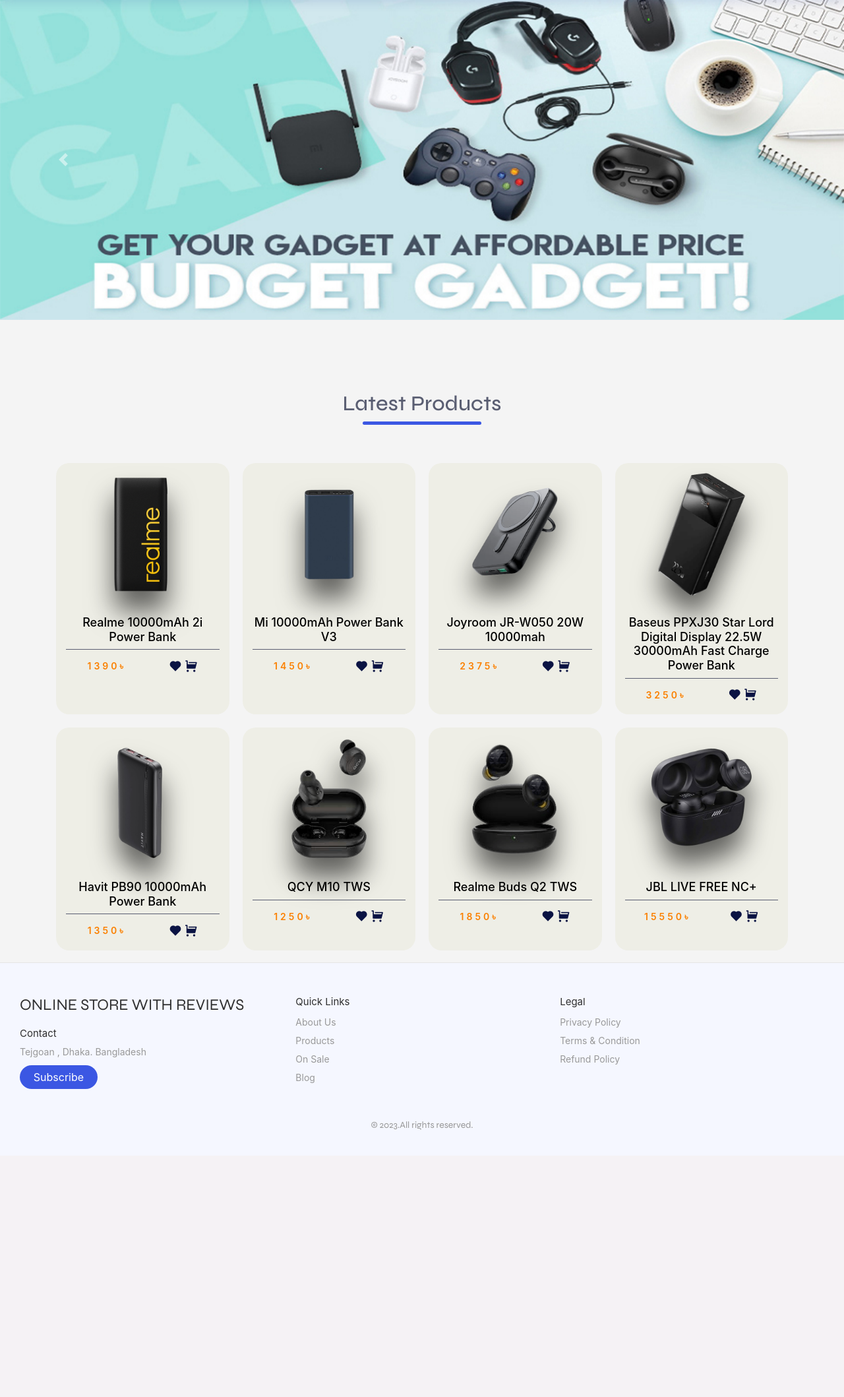
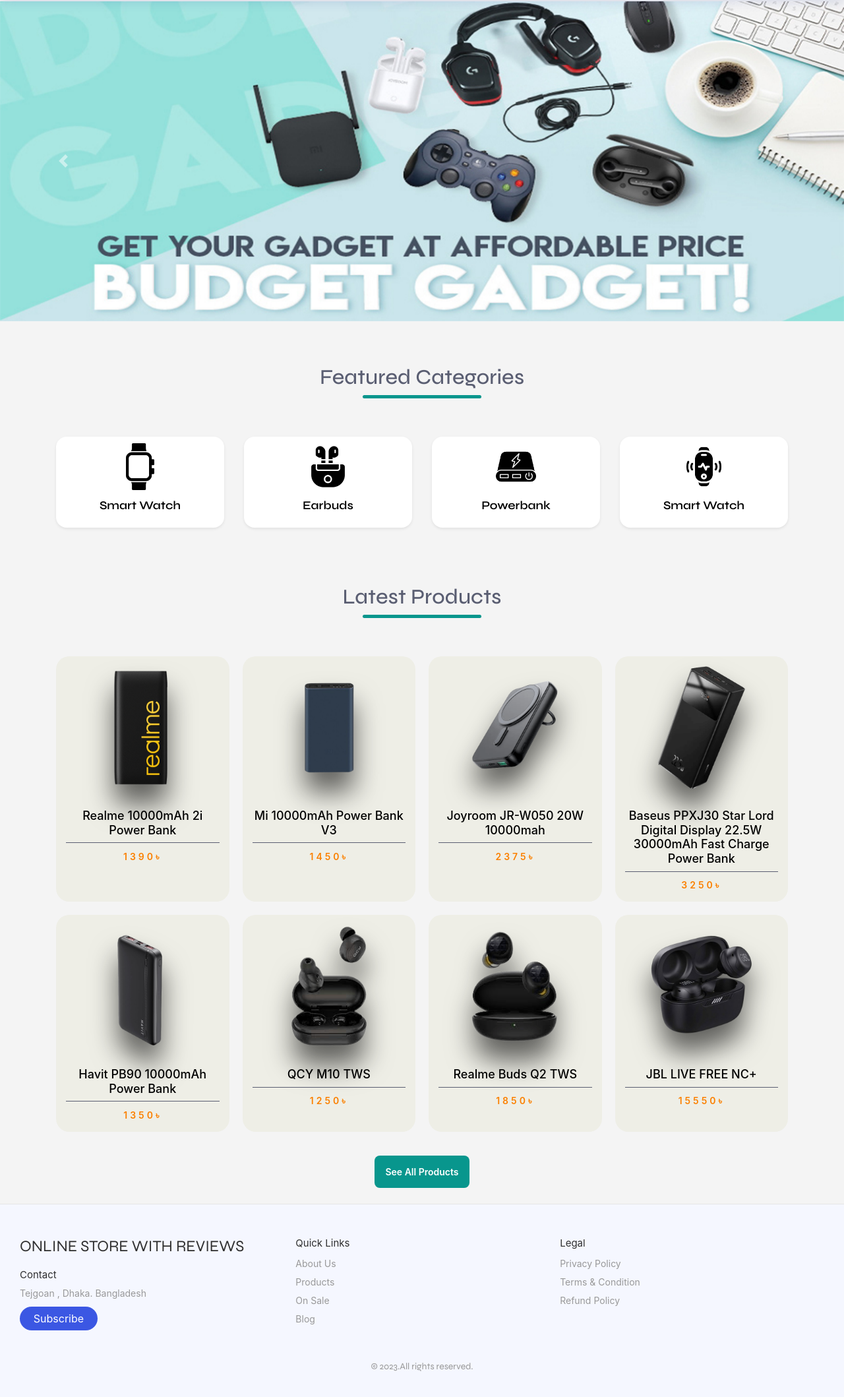
Before and after one commit to ashikulislamm/Online-Store-with-Reviews, a PHP site: page / in a window 1280 px wide. Shown: the part 88-2206 px from the top of the page at 66% size. Before the commit the page ends 1801 px from the top, so only its background shows below. Run offline with PHP 8.4, Linux system fonts and the light colour scheme; data comes from the database, SQL or seed files in the repository; grey boxes are pictures that could not be loaded.

Commit message:
Ui Edited

```diff
--- a/asset/css/style.css
+++ b/asset/css/style.css
@@ -7,7 +7,10 @@
 
   /*========== Colors ==========*/
   /*Color mode HSL(hue, saturation, lightness)*/
-  --first-color: hsl(230, 75%, 56%);
+  /*hsl(230, 75%, 56%)*/
+  --first-color: hsl(176, 90%, 31%);
+  --second-color : #fb8001;
+  --second--color-light: #f1973d;
   --title-color: hsl(230, 75%, 15%);
   --text-color: hsl(230, 12%, 40%);
   --body-color: hsl(230, 100%, 98%);
@@ -155,17 +159,33 @@ td {
   color: var(--title-color);
   cursor: pointer;
 }
-
+.seeAllBtn{
+  margin-bottom: 20px;
+  text-align: center;
+}
+.seeAll{
+  background-color: var(--first-color);
+  width: 100%;
+  color: #fff;
+  font-weight: var(--font-semi-bold);
+  padding: 1rem;
+  border-radius: 0.5rem;
+  cursor: pointer;
+  transition:  0.4s;
+}
+.seeAll:hover{
+  color: white;
+  box-shadow: 0 2px 16px hsla(230, 75%, 32%, 0.15);
+}
 /*=============== HEADER & NAV ===============*/
 .header {
-  position: sticky;
+  position: fixed;
   top: 0;
   left: 0;
   width: 100%;
   background-color: var(--body-color);
   box-shadow: 0 2px 16px hsla(230, 75%, 32%, 0.15);
   z-index: var(--z-fixed);
-
 }
 
 .nav {
@@ -202,78 +222,24 @@ td {
 :is(.nav__logo, .nav__search, .nav__login, .nav__toggle, .nav__link):hover {
   color: var(--first-color);
 }
-
-/*==========================Profile===============================*/
-.profileDiv {
-  height: 500px;
-  display: flex;
-  flex-direction: row;
+.carousel{
+  margin-top: 90px;
 }
-.left {
-  width: 40%;
-}
-.user-profile {
-  background: var(--container-color);
-  height: 195px;
-  margin-bottom: 10px;
-  box-shadow: 0 2px 16px hsla(230, 75%, 32%, 0.25);
-}
-.profileBtns {
-  background: var(--container-color);
-  height: 195px;
-  box-shadow: 0 2px 16px hsla(230, 75%, 32%, 0.25);
-  text-align: center;
-  padding-top: 30px;
-  align-items: center;
-  justify-content: center;
-}
-.profileBtns ul {
-  padding-right: 2rem;
-}
-.profileBtns ul li {
-  color: black;
-  border: 1px solid var(--first-color);
-  cursor: pointer;
-  margin: 10px 0px;
-  padding: 5px;
-}
-
-.profileBtns ul li:hover {
-  background: var(--first-color);
-  color: white;
-  transition: 0.4s;
-}
-
-.profile-details {
-  background: var(--container-color);
-  box-shadow: 0 2px 16px hsla(230, 75%, 32%, 0.25);
-  height: auto;
-  width: 60%;
-  margin-left: 10px;
-}
-.user-profile {
-  display: flex;
-  flex-direction: row;
-  justify-content: center;
-  align-items: center;
-}
-.info {
-  padding-left: 25px;
-}
-.user-profile p {
-  font-size: 15px;
-  margin: 0;
-}
-.avatar {
-  margin-left: 25px;
-}
-.det {
-  text-align: center;
-  padding-top: 20px;
-  display: none;
-}
-.det.show {
-  display: block;
+@media screen and (max-width: 1023px) {
+  .nav__menu {
+    position: fixed;
+    top: -100%;
+    left: 0;
+    background-color: var(--body-color);
+    box-shadow: 0 8px 16px hsla(230, 75%, 32%, 0.15);
+    width: 100%;
+    padding-block: 4.5rem 4rem;
+    transition: top 0.4s;
+    z-index: var(--z-fixed);
+  }
+  .carousel{
+    margin-top: 60px;
+  }
 }
 
 .nav__list {
@@ -683,6 +711,7 @@ tr:hover {
   display: grid;
   grid-template-columns: repeat(4, 1fr);
   gap: 20px;
+  margin-bottom: 50px;
 }
 .listProduct .item {
   background-color: #eeeee6;
@@ -912,60 +952,98 @@ tr:hover {
   margin-left: 20px;
   transition: 0.4s;
 }
-.detail .buttons button:hover span{
-  color: var(--first-color);
+.detail .buttons button:hover span {
+  color: var(--second-color);
 }
-.detail .buttons button:nth-child(1){
+.detail .buttons button:nth-child(1) {
   display: flex;
   justify-content: center;
   align-items: center;
   color: black;
 }
-.detail .buttons button:nth-child(2){
-  background-color: #2F2F2F;
+.detail .buttons button:nth-child(2) {
+  background-color: var(--first-color);
   display: flex;
   justify-content: center;
   align-items: center;
   color: #eee;
-  box-shadow: 0 10px 20px #2F2F2F77;
+  box-shadow: 0 10px 20px #2f2f2f77;
 }
-.detail .description{
+.detail .description {
   font-weight: 400;
   font-size: 18px;
 }
 /* // ipad */
 @media only screen and (max-width: 992px) {
-  .listProduct{
-      grid-template-columns: repeat(3, 1fr);
+  .listProduct {
+    grid-template-columns: repeat(3, 1fr);
   }
-  .detail{
-      grid-template-columns:  40% 1fr;
+  .detail {
+    grid-template-columns: 40% 1fr;
+  }
+}
+
+/* mobile */
+@media only screen and (max-width: 768px) {
+  .listProduct {
+    grid-template-columns: repeat(2, 1fr);
+  }
+  .detail {
+    text-align: center;
+    grid-template-columns: 1fr;
+  }
+  .detail .image img {
+    width: unset;
+    height: 40vh;
+  }
+  .detail .name {
+    font-size: x-large;
+    margin: 0;
+  }
+  .detail .buttons button {
+    font-size: small;
+  }
+  .detail .buttons form {
+    justify-content: center;
   }
 }
 
 
-/* mobile */
-@media only screen and (max-width: 768px) {
-  .listProduct{
-      grid-template-columns: repeat(2, 1fr);
-  }
-  .detail{
-      text-align: center;
-      grid-template-columns: 1fr;
-  }
-  .detail .image img{
-      width: unset;
-      height: 40vh;
-  }
-  .detail .name{
-      font-size: x-large;
-      margin: 0;
+/*======================Featured Catagory========================*/
 
-  }
-  .detail .buttons button{
-      font-size: small;
-  }
-  .detail .buttons{
-      justify-content: center;
-  }
+.category-card{
+  border-radius: 1rem;
+  box-shadow: 0 0.125rem 0.25rem rgb(0 0 0 / 8%);
+  margin-bottom: 24px;
+  background-color: #fff;
+  padding: 10px;
 }
+.category-card a{
+  text-decoration: none;
+}
+.category-card .category-card-img{
+  max-height: 200px;
+  overflow: hidden;
+}
+.category-card .category-card-img img{
+  display: block;
+  margin-left: auto;
+  margin-right: auto;
+  width: 30%;
+}
+.category-card:hover .category-card-body a{
+  color: #fb8001;
+}
+.category-card .category-card-body{
+  text-align: center;
+  padding: 10px 16px;
+}
+.category-card .category-card-body a{
+  margin-bottom: 0px;
+  font-size: 18px;
+  font-weight: 600;
+  color: #000;
+
+  font-family: var(--body-font);
+  transition: 0.4s;
+}
--- a/index.php
+++ b/index.php
@@ -51,11 +51,58 @@
   <!------------------End Slider----------------->
   <main class="container my-1 pb-1">
     <br><br>
-
-    <!-----Featured catagory------------>
-
-
-
+    <!-------------Featured catagory--------------->
+    <h1 class="title">Featured Categories</h1>
+    <div class="row">
+      <div class="col-6 col-md-3">
+        <div class="category-card">
+          <a href="">
+            <div class="category-card-img">
+              <img src="/asset/images/catagory/smart-watch.png" class="w-40" alt="Laptop">
+            </div>
+            <div class="category-card-body">
+              <a href="">Smart Watch</a>
+            </div>
+          </a>
+        </div>
+      </div>
+      <div class="col-6 col-md-3">
+        <div class="category-card">
+          <a href="">
+            <div class="category-card-img">
+              <img src="/asset/images/catagory/earbuds.png" class="w-40" alt="Mobile Devices">
+            </div>
+            <div class="category-card-body">
+              <a href="">Earbuds</a>
+            </div>
+          </a>
+        </div>
+      </div>
+      <div class="col-6 col-md-3">
+        <div class="category-card">
+          <a href="">
+            <div class="category-card-img">
+              <img src="/asset/images/catagory/power-bank.png" class="w-40" alt="Mens Fashion">
+            </div>
+            <div class="category-card-body">
+              <a href="">Powerbank</a>
+            </div>
+          </a>
+        </div>
+      </div>
+      <div class="col-6 col-md-3">
+        <div class="category-card">
+          <a href="">
+            <div class="category-card-img">
+              <img src="/asset/images/catagory/smart-band.png" class="w-40" alt="Women Fashion">
+            </div>
+            <div class="category-card-body">
+              <a href="">Smart Watch</a>
+            </div>
+          </a>
+        </div>
+      </div>
+    </div>
     <br><br>
     <!------------------Latest Products----------------->
     <h1 class="title">Latest Products</h1>
@@ -77,21 +124,16 @@
         <span></span>
         <div class="product_actions">
           <div class="price">' . $row['price'] . '<b>৳</b></div>
-          <div class="product_links">
-            <a href="wishlist.php?id=' . $row['product_id'] . '"><i class="ri-heart-fill nav__search"></i></a>
-            <a href="cart.php?id=' . $row['product_id'] . '"><i class="ri-shopping-cart-fill nav__search"></i></a>
-          </div>
+
         </div>
 
       </div>';
         }
       }
-
       ?>
-
-
-
-
+    </div>
+    <div class="seeAllBtn">
+      <a href="product.php" class="seeAll">See All Products</a>
     </div>
   </main>
 
--- a/nav.php
+++ b/nav.php
@@ -116,7 +116,6 @@
                   </div>';
         }
         ?>
-
         <!-- Toggle button -->
         <div class="nav__toggle" id="nav-toggle">
           <i class="fa-solid fa-bars"></i>
@@ -142,9 +141,9 @@
     <div class="listCart">
       <div class="item">
         <div class="image">
-          <img src="/asset/images/" alt="">
+          <img src="/asset/images/products/amazfit_t_rex.png" alt="">
         </div>
-        <div class="name">\</div>
+        <div class="name">Amazfit T-Rex</div>
         <div class="price"></div>
         <div class="quantity">
           <span class="minus"><strong> - </strong></span>
--- a/wishlist.php
+++ b/wishlist.php
@@ -1,6 +1,7 @@
 <?php include 'config.php'; ?>
 <!DOCTYPE html>
 <html lang="en">
+
 <head>
     <meta charset="UTF-8">
     <meta name="viewport" content="width=device-width, initial-scale=1.0">
@@ -16,6 +17,7 @@
     <!--Font Awsome-->
     <link rel="stylesheet" href="https://cdnjs.cloudflare.com/ajax/libs/font-awesome/6.5.0/css/all.min.css" integrity="sha512-Avb2QiuDEEvB4bZJYdft2mNjVShBftLdPG8FJ0V7irTLQ8Uo0qcPxh4Plq7G5tGm0rU+1SPhVotteLpBERwTkw==" crossorigin="anonymous" referrerpolicy="no-referrer" />
 </head>
+
 <body>
     <?php include 'nav.php'; ?>
     <?php
@@ -34,7 +36,7 @@
         } else {
             echo "Error: " . $sql . "<br>" . $con->error;
         }
-    }else{
+    } else {
         echo "<div class='message'>
             <p>Oops...You are not logged in! </p><br>
             <a href='login.php' class='nested-button-link'><button class='nested-button'>Log In</button></a>
@@ -45,4 +47,5 @@
     <?php include 'footer.php'; ?>
     <script src="https://cdn.jsdelivr.net/npm/bootstrap@5.3.2/dist/js/bootstrap.bundle.min.js" integrity="sha384-C6RzsynM9kWDrMNeT87bh95OGNyZPhcTNXj1NW7RuBCsyN/o0jlpcV8Qyq46cDfL" crossorigin="anonymous"></script>
 </body>
+
 </html>
```
Also changed, not shown: other parts of asset/css/style.css (+178 -104 lines), login.php (+17 -8 lines), productDetail.php (+52 -7 lines), asset/images/catagory/earbuds.png (added), asset/images/catagory/power-bank.png (added), asset/images/catagory/smart-band.png (added), asset/images/catagory/smart-watch.png (added). Lines whose indentation alone changed are shown as unchanged.
